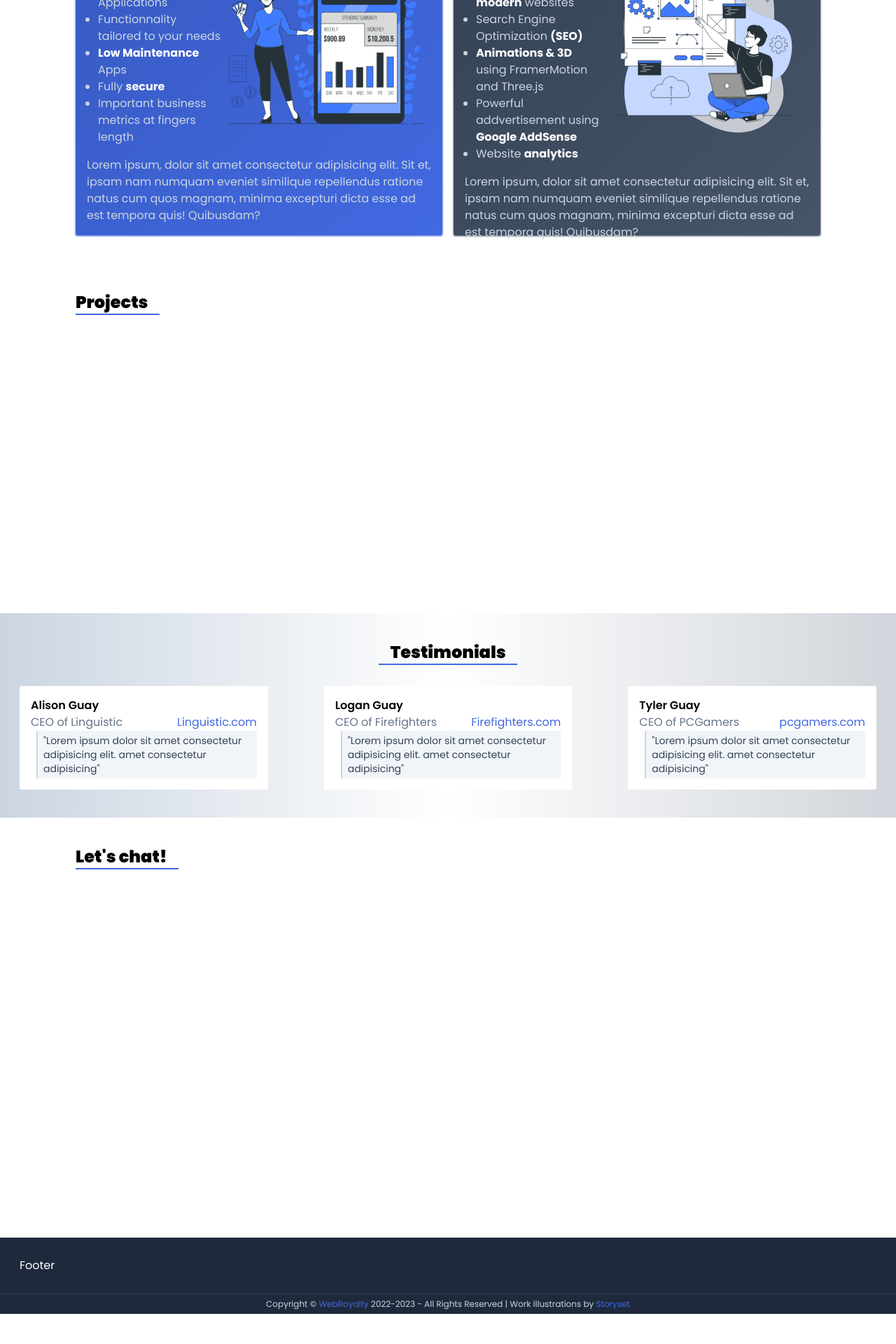
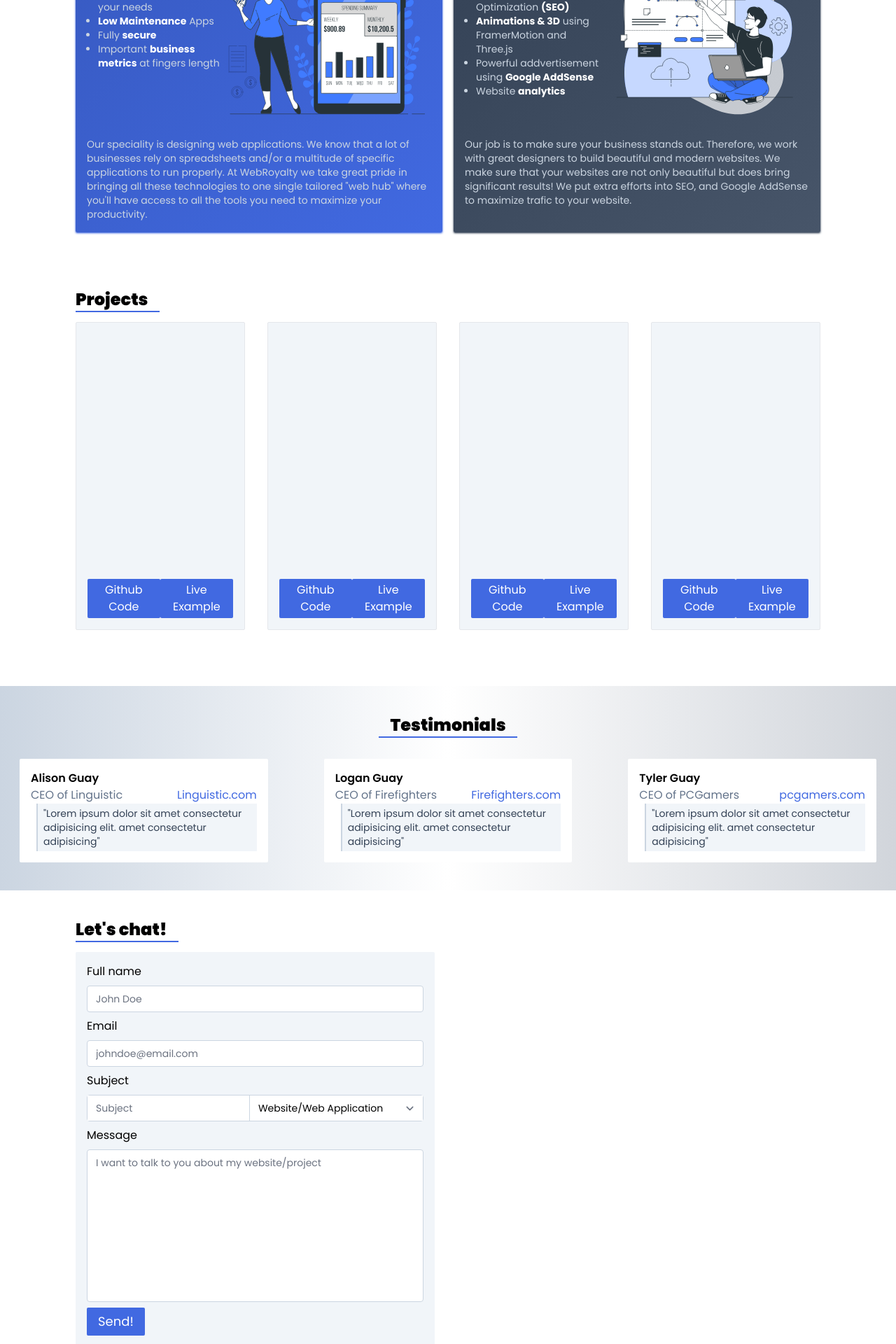
Before and after one commit to dereck-guay/webroyaltydashboard, a Next.js app: page / in a window 1280 px wide. Shown: the part 1520-3440 px from the top of the page at 70% size. Before the commit the page ends 3397 px from the top, so only its background shows below. Built offline with nearby package versions, Linux system fonts and the light colour scheme.

Commit message:
Added base of projects section and contact section

```diff
--- a/package.json
+++ b/package.json
@@ -10,7 +10,7 @@
   },
   "dependencies": {
     "@clerk/nextjs": "^4.17.1",
-    "@prisma/client": "^4.13.0",
+    "@prisma/client": "^4.14.0",
     "@tanstack/react-query": "^4.29.5",
     "@types/node": "18.16.3",
     "@types/react": "18.2.5",
@@ -36,7 +36,7 @@
     "@tanstack/eslint-plugin-query": "^4.29.4",
     "prettier": "^2.8.8",
     "prettier-plugin-tailwindcss": "^0.2.8",
-    "prisma": "^4.13.0"
+    "prisma": "^4.14.0"
   },
   "prettier": {
     "useTabs": true
--- a/src/app/(pages)/(public)/ContactSection.tsx
+++ b/src/app/(pages)/(public)/ContactSection.tsx
@@ -1,11 +1,70 @@
+import { Btn } from "~/app/components/core/btn";
 import PublicTitle from "./PublicTitle";
 import SectionContainer from "./SectionContainer";
 
 const ContactSection = () => {
 	return (
-		<div className="px-20" style={{ height: "600px" }}>
+		<div className="px-20">
 			<SectionContainer>
 				<PublicTitle id="contact" caption="Let's chat!" />
+				<div className="flex gap-x-14">
+					<div className="w-full rounded-sm bg-slate-100 p-4">
+						<form action="">
+							<div className="mb-2 flex flex-col gap-y-2">
+								<label htmlFor="name">Full name</label>
+								<input
+									className="rounded border-slate-300 text-sm"
+									id="name"
+									type="text"
+									placeholder="John Doe"
+								/>
+							</div>
+
+							<div className="mb-2 flex flex-col gap-y-2">
+								<label htmlFor="email">Email</label>
+								<input
+									id="email"
+									className="rounded border-slate-300 text-sm"
+									type="text"
+									placeholder="johndoe@email.com"
+								/>
+							</div>
+
+							<div className="mb-2 flex flex-col gap-y-2">
+								<label htmlFor="subject">Subject</label>
+								<div className="flex rounded border border-slate-300">
+									<input
+										className="w-full border-0 border-r border-slate-300 text-sm"
+										type="text"
+										id="subject"
+										placeholder="Subject"
+									/>
+									<select className="w-full border-0 text-sm" id="type">
+										<option value="-1">Website/Web Application</option>
+										<option value="1">Website</option>
+										<option value="2">Web Application</option>
+									</select>
+								</div>
+							</div>
+
+							<div className="mb-2 flex flex-col gap-y-2">
+								<label htmlFor="content">Message</label>
+								<textarea
+									id="content"
+									className="rounded border-slate-300 text-sm"
+									rows={10}
+									style={{ resize: "none" }}
+									placeholder="I want to talk to you about my website/project"
+								></textarea>
+							</div>
+
+							<Btn variant={"primary"} size={"lg"}>
+								Send!
+							</Btn>
+						</form>
+					</div>
+					<div className="w-full"></div>
+				</div>
 			</SectionContainer>
 		</div>
 	);
--- a/src/app/(pages)/(public)/ProjectsSection.tsx
+++ b/src/app/(pages)/(public)/ProjectsSection.tsx
@@ -1,11 +1,42 @@
+import { Btn } from "~/app/components/core/btn";
 import PublicTitle from "./PublicTitle";
 import SectionContainer from "./SectionContainer";
 
 const ProjectsSection = () => {
 	return (
-		<div className="relative z-10 bg-white px-20" style={{ height: '500px'}}>
-			<div className="px-7 py-10">
+		<div className="relative z-10 bg-white px-20">
+			<div className="px-7 py-10 pb-20">
 				<PublicTitle id="projects" caption="Projects" />
+				<div className="flex gap-x-8">
+					<div className="h-full w-full rounded-sm border bg-slate-100 p-4">
+						<div className="w-full" style={{ height: "350px" }}></div>
+						<div className="flex items-center justify-between">
+							<Btn>Github Code</Btn>
+							<Btn>Live Example</Btn>
+						</div>
+					</div>
+					<div className="h-full w-full rounded-sm border bg-slate-100 p-4">
+						<div className="w-full" style={{ height: "350px" }}></div>
+						<div className="flex items-center justify-between">
+							<Btn>Github Code</Btn>
+							<Btn>Live Example</Btn>
+						</div>
+					</div>
+					<div className="h-full w-full rounded-sm border bg-slate-100 p-4">
+						<div className="w-full" style={{ height: "350px" }}></div>
+						<div className="flex items-center justify-between">
+							<Btn>Github Code</Btn>
+							<Btn>Live Example</Btn>
+						</div>
+					</div>
+					<div className="h-full w-full rounded-sm border bg-slate-100 p-4">
+						<div className="w-full" style={{ height: "350px" }}></div>
+						<div className="flex items-center justify-between">
+							<Btn>Github Code</Btn>
+							<Btn>Live Example</Btn>
+						</div>
+					</div>
+				</div>
 			</div>
 		</div>
 	);
--- a/src/app/(pages)/(public)/WorkSection.tsx
+++ b/src/app/(pages)/(public)/WorkSection.tsx
@@ -7,7 +7,7 @@
 		<div className="relative z-10 bg-white px-20">
 			<SectionContainer>
 				<PublicTitle id="work" caption="What I do best" />
-				<div className="flex gap-x-4" style={{ height: "500px" }}>
+				<div className="flex gap-x-4 text-sm">
 					<div className="w-full rounded-sm bg-gradient-to-br from-primary-dark to-primary p-4 text-slate-300 shadow shadow-primary">
 						<h2 className="text-lg font-bold text-white">Web Applications</h2>
 						<div className="flex justify-end">
@@ -27,7 +27,11 @@
 								<li>
 									Fully <strong className="text-white">secure</strong>
 								</li>
-								<li>Important business metrics at fingers length</li>
+								<li>
+									Important{" "}
+									<strong className="text-white">business metrics</strong> at
+									fingers length
+								</li>
 							</ul>
 							<Image
 								src="/app.svg"
@@ -37,10 +41,12 @@
 							/>
 						</div>
 						<div className="pt-4">
-							Lorem ipsum, dolor sit amet consectetur adipisicing elit. Sit et,
-							ipsam nam numquam eveniet similique repellendus ratione natus cum
-							quos magnam, minima excepturi dicta esse ad est tempora quis!
-							Quibusdam?
+							Our speciality is designing web applications. We know that a lot
+							of businesses rely on spreadsheets and/or a multitude of specific
+							applications to run properly. At WebRoyalty we take great pride in
+							bringing all these technologies to one single tailored "web hub"
+							where you'll have access to all the tools you need to maximize
+							your productivity.
 						</div>
 					</div>
 					<div className="w-full rounded-sm bg-gradient-to-br from-slate-700 to-slate-600 p-4 text-slate-300 shadow shadow-slate-700">
@@ -80,10 +86,11 @@
 							/>
 						</div>
 						<div className="pt-4">
-							Lorem ipsum, dolor sit amet consectetur adipisicing elit. Sit et,
-							ipsam nam numquam eveniet similique repellendus ratione natus cum
-							quos magnam, minima excepturi dicta esse ad est tempora quis!
-							Quibusdam?
+							Our job is to make sure your business stands out. Therefore, we
+							work with great designers to build beautiful and modern websites.
+							We make sure that your websites are not only beautiful but does
+							bring significant results! We put extra efforts into SEO, and
+							Google AddSense to maximize trafic to your website.
 						</div>
 					</div>
 				</div>
```
Also changed, not shown: src/middleware.ts (+2 -17 lines), 1 other file (tests, documents, lock files or other folders).
